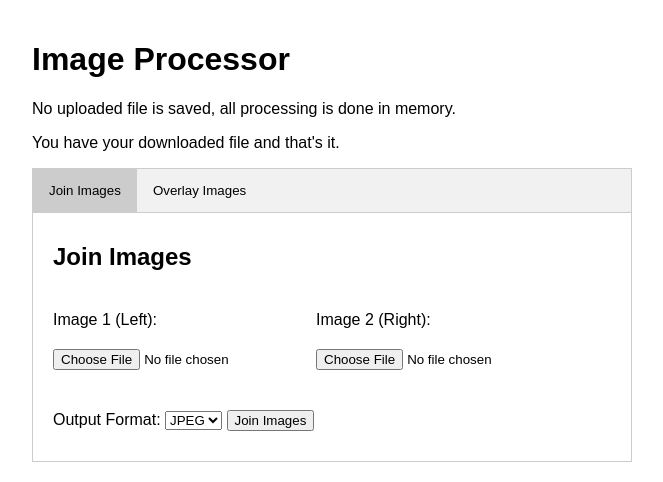
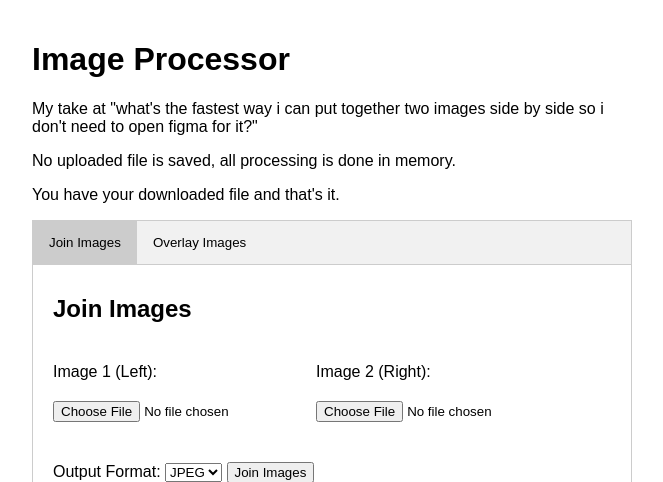
Before and after one commit to yxzwayne/image-utils-misc, a Flask app: page /join in a window 1280 px wide. Shown: the top 482 px of the page, without its empty margins (308-971 px from the left). Run offline with Flask 3, Linux system fonts and the light colour scheme.

Commit message:
add salty line

```diff
--- a/templates/upload.html
+++ b/templates/upload.html
@@ -66,6 +66,8 @@
 
 <body>
     <h1>Image Processor</h1>
+    <p>My take at "what's the fastest way i can put together two images side by side so i don't need to open figma for
+        it?"</p>
     <p>No uploaded file is saved, all processing is done in memory. </p>
     <p>You have your downloaded file and that's it.</p>
 
```
